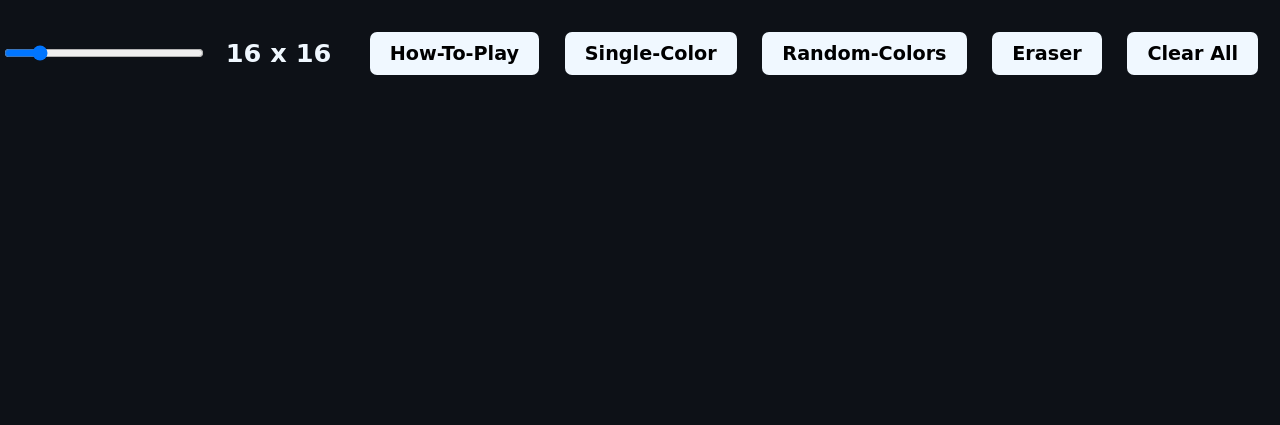
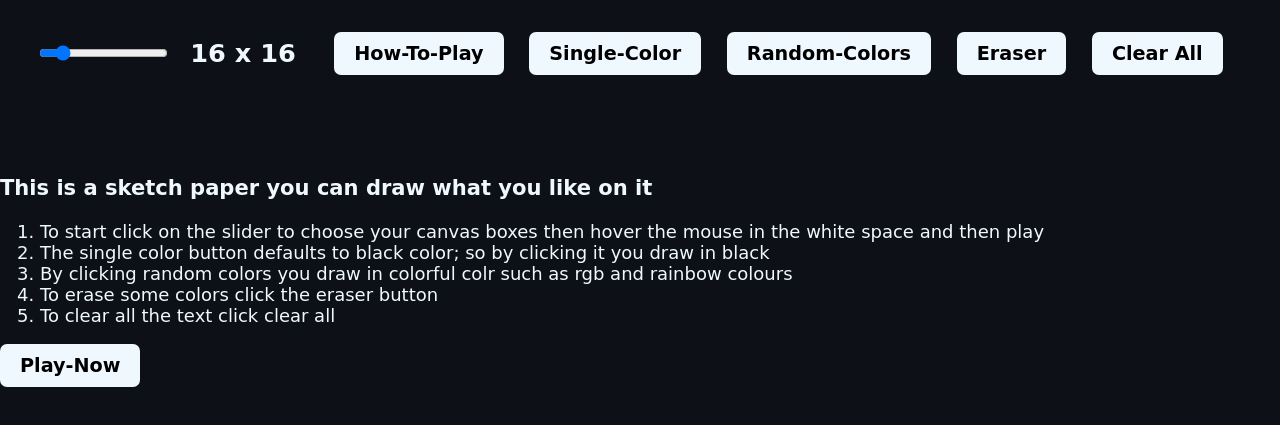
Before and after one commit to Derrick-Nuby/Etch-a-Sketch, a plain HTML site: page index.html in a window 1280 px wide. Shown: the part 97-522 px from the top of the page. Drawn offline with Linux system fonts and the light colour scheme; a web font is replaced by a local one.

Commit message:
renaming buttons and adding notification

```diff
--- a/index.html
+++ b/index.html
@@ -11,22 +11,36 @@
     <div class="navigation">
         <div class="slider">
             <div class="slider">
-                <input id="mainSlider"  type="range" min="1" max="100" value="16" oninput="updateSizeValue(this.value)">
+                <input id="slider"  type="range" min="2" max="100" value="16" oninput="updateSlider(this.value)">
             </div>
             <div id="sizeValue" class="size-value">16 x 16</div>
         </div>
         <div class="buttons">
-            <button>How-To-Play</button>
+            <button id="playInstructions">How-To-Play</button>
             <button>Single-Color</button>
             <button>Random-Colors</button>
             <button>Eraser</button>
-            <button>Clear All</button>
+            <button id="clearAll" onclick="clearAll()">Clear All</button>
         </div>
 
     </div>
+    <div class="notification" id="notification">
+        <div class="not-txt">
+            <h3>This is a sketch paper you can draw what you like on it</h3>
 
-    <div class="container">
+            <ol>
+                <li>To start click on the slider to choose your canvas boxes then hover the mouse in the white space and then play
+                </li>
+                <li>The single color button defaults to black color; so by clicking it you draw in black</li>
+                <li>By clicking random colors you draw in colorful colr such as rgb and rainbow colours</li>
+                <li>To erase some colors click the eraser button</li>
+                <li>To clear all the text click clear all</li>
+            </ol>
 
+        </div>
+        <button id="play-now">Play-Now</button>
+    </div>
+    <div class="grid-container" id="grid-container">
     </div>
 </body>
 <script src="./app.js"></script>
```
